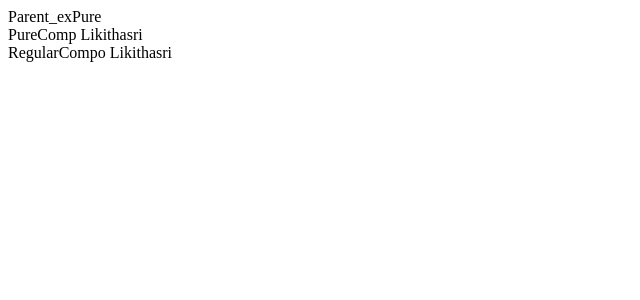
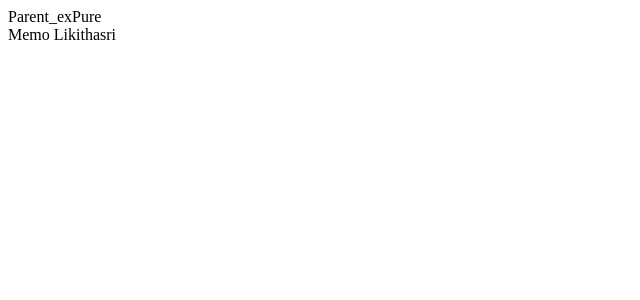
Before and after one commit to ponagantilikithasri/React, a React (Vite) app in the folder React/hello_world/: page / in a window 1280 px wide. Shown: the top 300 px of the page, without its empty margins (0-640 px from the left). Built offline with nearby package versions, Linux system fonts and the light colour scheme.

Commit message:
Memo for functional component

```diff
--- /dev/null
+++ b/React/hello_world/src/MemoComp.jsx
@@ -0,0 +1,7 @@
+import React from "react";
+
+function MemoComp({ name }) {
+  console.log("MemoComponent");
+  return <div>Memo {name}</div>;
+}
+export default React.memo(MemoComp);
--- a/React/hello_world/src/Parent_exPure.jsx
+++ b/React/hello_world/src/Parent_exPure.jsx
@@ -1,8 +1,9 @@
-import React, { Component, PureComponent } from "react";
+import React, { Component } from "react";
 import PureComp from "./componets/PureComp";
 import RegularCompo from "./RegularCompo";
+import MemoComp from "./MemoComp";
 
-export default class Parent_exPure extends PureComponent {
+export default class Parent_exPure extends Component {
   // when parent component is Pure then childe component is doesn't re-render
   constructor(props) {
     super(props);
@@ -23,8 +24,9 @@ export default class Parent_exPure extends PureComponent {
     return (
       <div>
         Parent_exPure
-        <PureComp name={this.state.name} />
-        <RegularCompo name={this.state.name} />
+        <MemoComp name={this.state.name} />
+        {/* <PureComp name={this.state.name} />
+        <RegularCompo name={this.state.name} /> */}
       </div>
     );
   }
```
Also changed, not shown: 1 other file (tests, documents, lock files or other folders).
